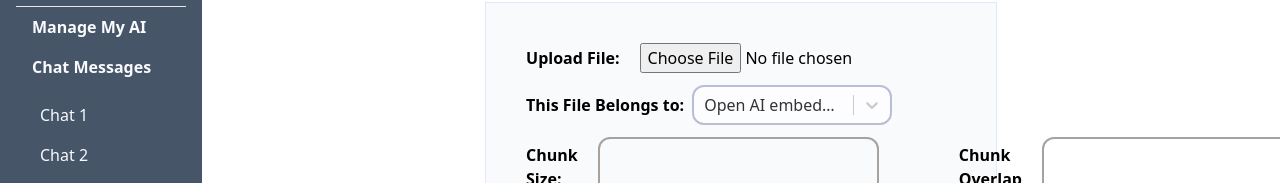
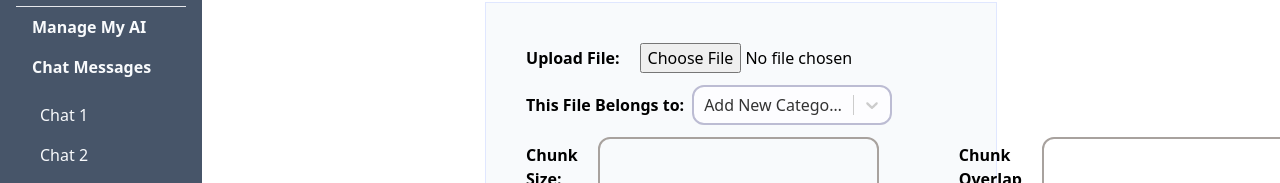
Before and after one commit to rexcare367/Smartchat-RAG, a Next.js app: page /managemyai in a window 1280 px wide. Shown: the part 98-281 px from the top of the page. Built offline with nearby package versions, Linux system fonts and the light colour scheme.

Commit message:
Feat: make the file category dropdown able to add new category to fileCategoryOptions.

```diff
--- a/src/components/DropDownSelect.tsx
+++ b/src/components/DropDownSelect.tsx
@@ -1,6 +1,5 @@
 import { CSSObjectWithLabel, StylesConfig, OptionProps, GroupBase } from 'react-select'
-import Select from 'react-select'
-
+import Select, { ActionMeta, SingleValue} from 'react-select'
 export interface OptionType {
   value: string;
   label: string;
@@ -8,9 +7,10 @@ export interface OptionType {
 
 interface DropDownSelectProps {
   selectedOption: OptionType | null;
-  onChange: (selectedOption: OptionType | null) => void;
+  onChange: (selectedOption: SingleValue<OptionType>, actionMeta: ActionMeta<OptionType>) => void;
   options: OptionType[];
   label: string;
+  name?: string
 }
 
 // Styles for the dropdown
@@ -34,7 +34,7 @@ const customStyles: StylesConfig<OptionType, false> = {
   })
 }
 
-const DropDownSelect: React.FC<DropDownSelectProps> = ({ selectedOption, onChange, options, label }) => {
+const DropDownSelect: React.FC<DropDownSelectProps> = ({ selectedOption, onChange, options, label, name = undefined }) => {
 
   return (
     <div className="flex justify-center items-center my-3 space-x-2">
@@ -46,6 +46,7 @@ const DropDownSelect: React.FC<DropDownSelectProps> = ({ selectedOption, onChang
         options={options}
         styles={customStyles}
         aria-label={label}
+        name={name}
       />
     </div>
   )
--- a/src/pages/managemyai.tsx
+++ b/src/pages/managemyai.tsx
@@ -1,6 +1,8 @@
 import { FC, ChangeEvent, MouseEvent, useState } from 'react'
 import Header from '@/src/components/Header'
 import DropDownSelect, { OptionType } from '@/src/components/DropDownSelect'
+import PlusIcon from '@/src/components/PlusIcon'
+import { ActionMeta} from 'react-select'
 
 type ApiResponse = {
   message: string;
@@ -8,13 +10,11 @@ type ApiResponse = {
   error?: string;
 }
 
-const options: OptionType[] = [
+const embeddingModelOptions = [
   { value: 'open-ai', label: 'Open AI embedding' },
 ];
-const fileCategoryOptions: OptionType[] = [
-  { value: 'default', label: 'Default' },
-  { value: 'new', label: 'Add New Category' },
-];
+const defaultFileCategoryOption: OptionType =
+  { value: 'new', label: 'Add New Category' };
 
 const UploadFile : FC = () => {
   const [selectedFile, setSelectedFile] =useState<File |null>(null)
@@ -22,7 +22,9 @@ const UploadFile : FC = () => {
   const [successMessage, setSuccessMessage] = useState<string | null> (null)
   const [error, setError] = useState<string | null> (null)
   const [showAddNewCategory, setShowAddNewCategory] = useState(false);
-  const [selectedModel, setSelectedModel] = useState<OptionType | null>(options[0])
+  const [selectedFileCategory, setSelectedFileCategory] = useState<OptionType>(defaultFileCategoryOption)
+  const [selectedEmbeddingModel, setSelectedModel] = useState<OptionType | null>(embeddingModelOptions[0])
+  const [fileCategoryOptions, setFileCategoryOptions]= useState<OptionType [] >([defaultFileCategoryOption])
 
   const handleFileChange= (e: ChangeEvent<HTMLInputElement>) => {
     const files = e.target.files
@@ -34,15 +36,31 @@ const UploadFile : FC = () => {
   const handleSubmitChange = ( e: ChangeEvent<HTMLInputElement>) => {
 
   }
-  const handleAddCategoryToDropDown = () => {
 
+  const handleNewCategoryChange = (e: ChangeEvent<HTMLInputElement>) => {
+    const value = e.target.value
+    setSelectedFileCategory({ value, label: value})
   }
 
-  const handleCategoryDropDown = (selectedOption: OptionType | null) => {
+  const handleAddCategoryToDropDown = () => {
+    setFileCategoryOptions([
+      ...fileCategoryOptions,
+      selectedFileCategory
+    ])
+    setShowAddNewCategory(false)
+  }
 
-  }
-  const handleModelDropDown = (selectedOption: OptionType | null) => {
-    setSelectedModel(selectedOption)
+  const handleDropDown = (selectedOption: OptionType | null, actionMeta: ActionMeta<OptionType>) => {
+    if (selectedOption === null) return;
+
+    if(actionMeta.name==='embeddingModel'){
+      setSelectedModel(selectedOption)
+    } else if(actionMeta.name==='fileCategory' &&  selectedOption?.value==='new'){
+      setShowAddNewCategory(true)
+    } else {
+      setShowAddNewCategory(false)
+      setSelectedFileCategory(selectedOption)
+    }
   }
 
   const handlePdfUpload = async (e: MouseEvent<HTMLButtonElement>) => {
@@ -68,7 +86,6 @@ const UploadFile : FC = () => {
         } else {
           setError(`Upload error: ${data.error}`);
         }
-
       } catch (error) {
          setError('There was a network error when sending file:')
          console.log(error)
@@ -95,22 +112,24 @@ const UploadFile : FC = () => {
         </div>
         <div className="flex flex-row">
           <DropDownSelect
-            selectedOption={selectedModel}
-            onChange={handleCategoryDropDown}
-            options={options}
+            name='fileCategory'
+            selectedOption={selectedFileCategory}
+            onChange={handleDropDown}
+            options={fileCategoryOptions}
             label='This File Belongs to:'
           />
           {showAddNewCategory &&
             <>
               <label className="font-bold ml-10 mr-5 my-10 py-1.5">
-                Add New Category:
+                New Category:
               </label>
               <input
                 type="text"
                 name="newFileCategory"
-                className="bg-transparent hover:bg-blue-500 text-blue-700 font-semibold mr-20 my-10 px-4 py-1.5 border-2 border-stone-400 hover:border-transparent rounded-xl"
-                onChange={handleAddCategoryToDropDown}
+                className="bg-transparent hover:bg-blue-500 text-blue-700 font-semibold my-10 px-4 py-1.5 border-2 border-stone-400 hover:border-transparent rounded-xl"
+                onChange={handleNewCategoryChange}
               />
+              <div className="my-10 py-1.5" onClick={handleAddCategoryToDropDown}><PlusIcon /></div>
             </>
           }
         </div>
@@ -136,9 +155,10 @@ const UploadFile : FC = () => {
         </div>
         <div className="flex justify-start">
           <DropDownSelect
-            selectedOption={selectedModel}
-            onChange={handleModelDropDown}
-            options={options}
+            name='embeddingModel'
+            selectedOption={selectedEmbeddingModel}
+            onChange={handleDropDown}
+            options={embeddingModelOptions}
             label='Embedding Model:'
           />
         </div>
```
